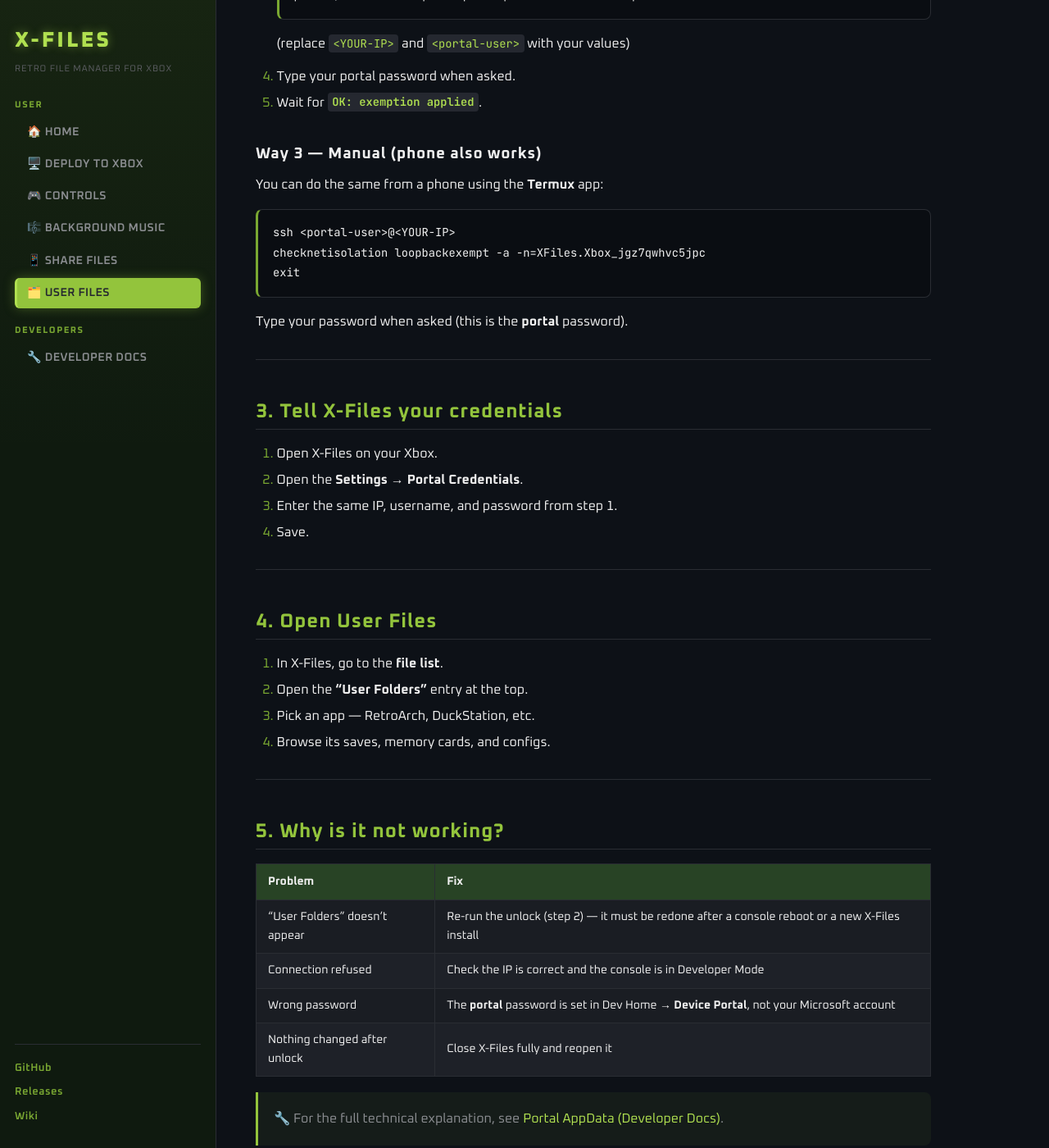
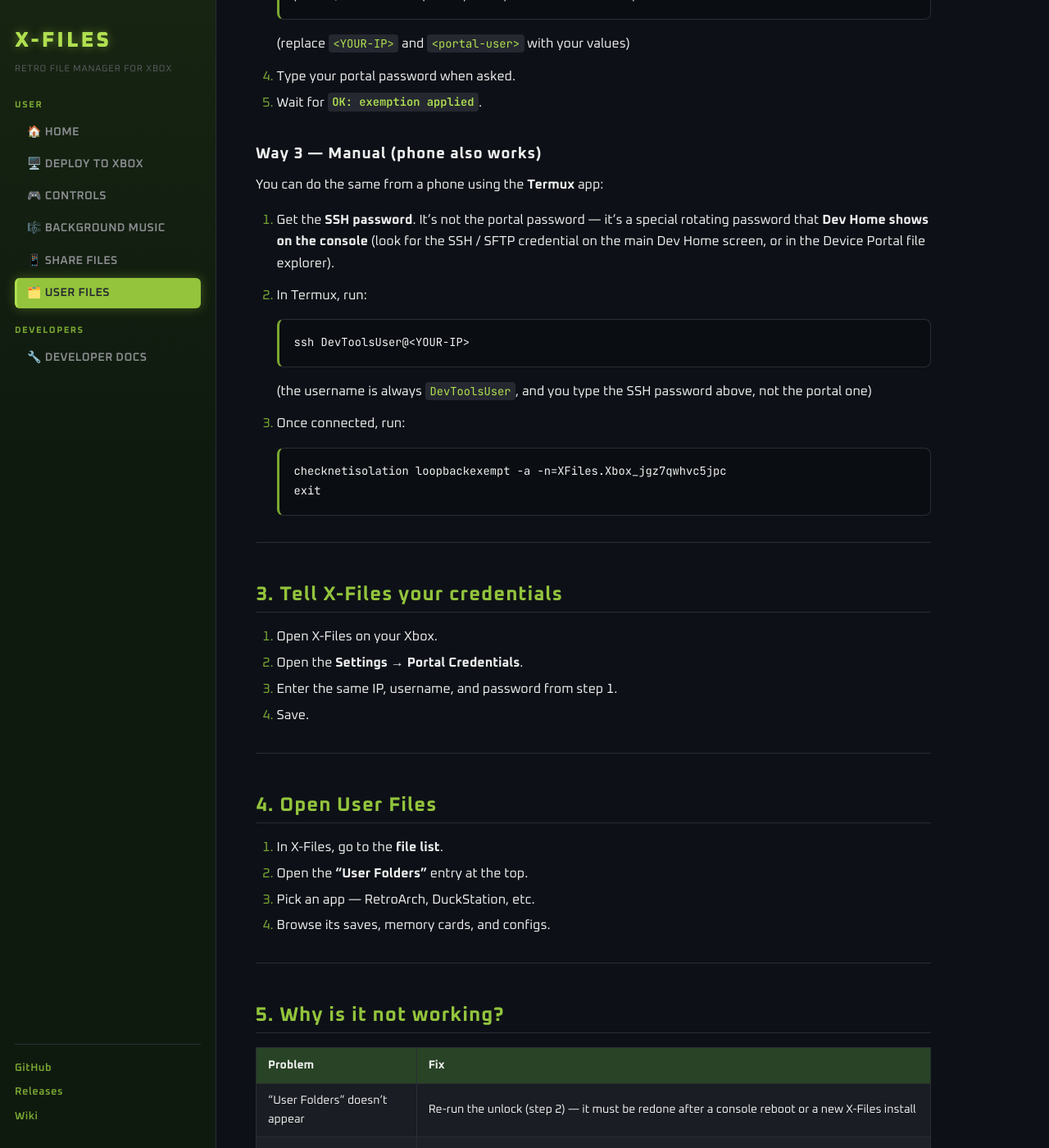
Before and after one commit to marcelofrau/x-files-uwp, a Jekyll site: the page built from docs/USER-FILES.md, in a window 1280 px wide and 1400 px high, scrolled down 1293 px. Shown: the whole window at 82% size. Built offline with Jekyll 4.4.1, drawn with Linux system fonts in a browser that asks for light colours; some of the changed text lies outside the part shown.

Commit message:
docs: fix SSH manual unlock — DevToolsUser + rotating SSH password

````diff
--- a/docs/USER-FILES.md
+++ b/docs/USER-FILES.md
@@ -58,13 +58,25 @@
 
 You can do the same from a phone using the **Termux** app:
 
-```
-ssh <portal-user>@<YOUR-IP>
-checknetisolation loopbackexempt -a -n=XFiles.Xbox_jgz7qwhvc5jpc
-exit
-```
+1. Get the **SSH password**. It's not the portal password — it's a special
+   rotating password that **Dev Home shows on the console** (look for the SSH /
+   SFTP credential on the main Dev Home screen, or in the Device Portal file
+   explorer).
+2. In Termux, run:
 
-Type your password when asked (this is the **portal** password).
+   ```
+   ssh DevToolsUser@<YOUR-IP>
+   ```
+
+   (the username is always `DevToolsUser`, and you type the SSH password above,
+   not the portal one)
+
+3. Once connected, run:
+
+   ```
+   checknetisolation loopbackexempt -a -n=XFiles.Xbox_jgz7qwhvc5jpc
+   exit
+   ```
 
 ---
 
@@ -92,7 +104,7 @@
 |---|---|
 | "User Folders" doesn't appear | Re-run the unlock (step 2) — it must be redone after a console reboot or a new X-Files install |
 | Connection refused | Check the IP is correct and the console is in Developer Mode |
-| Wrong password | The **portal** password is set in Dev Home → **Device Portal**, not your Microsoft account |
+| Wrong password | In Way 1/2 use the **portal** password (Dev Home → Device Portal); in Way 3 use the **SSH** password shown in Dev Home |
 | Nothing changed after unlock | Close X-Files fully and reopen it |
 
 > 🔧 For the full technical explanation, see
````
